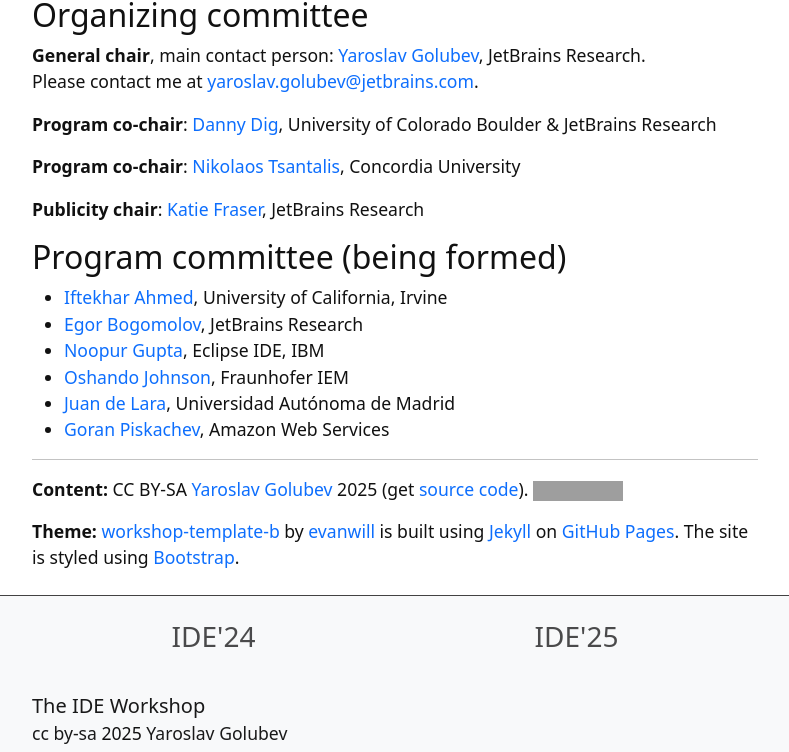
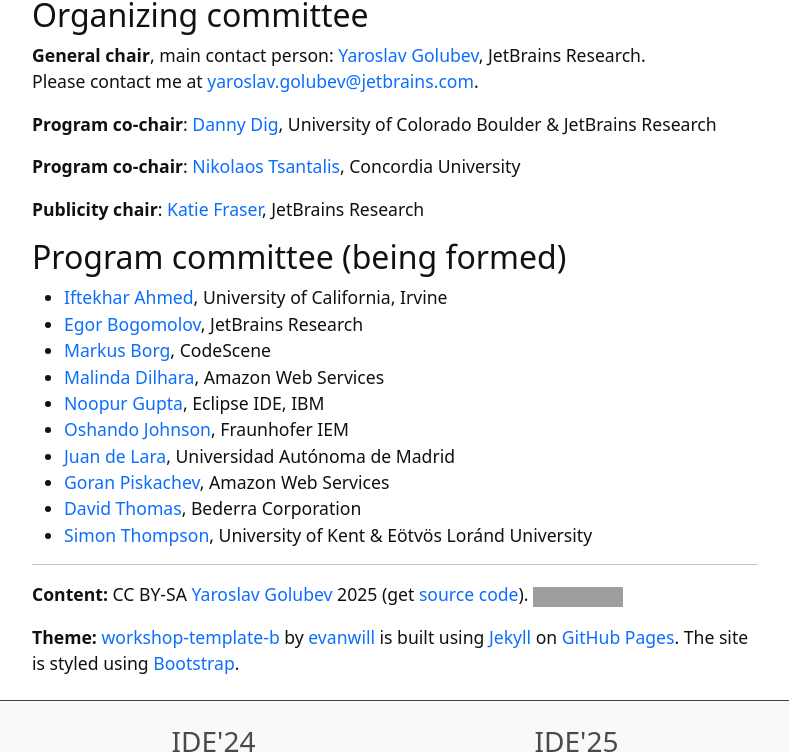
Before and after one commit to ide-workshop/ide-workshop.github.io, a Jekyll site: the page built from index.md, in a window 1280 px wide and 900 px high, scrolled down 3636 px, cut to the strip 0-752 px from the top of the window. Shown: the whole strip, without its empty margins (245-1034 px from the left). Built offline with Jekyll 4.4.1, drawn with Linux system fonts in a browser that asks for light colours; grey boxes are pictures that could not be loaded.

Commit message:
Adding PCs

```diff
--- a/index.md
+++ b/index.md
@@ -135,10 +135,14 @@
 
 * [Iftekhar Ahmed](https://ics.uci.edu/~iftekha/), University of California, Irvine
 * [Egor Bogomolov](https://www.linkedin.com/in/egor-bogomolov-97ab3a162/?originalSubdomain=nl), JetBrains Research
+* [Markus Borg](https://mrksbrg.com/), CodeScene
+* [Malinda Dilhara](https://www.linkedin.com/in/malinda-dilhara-7590a546/), Amazon Web Services
 * [Noopur Gupta](https://www.linkedin.com/in/noopur2507), Eclipse IDE, IBM
 * [Oshando Johnson](https://www.linkedin.com/in/oshandojohnson/), Fraunhofer IEM
 * [Juan de Lara](http://arantxa.ii.uam.es/~jlara/), Universidad Autónoma de Madrid
 * [Goran Piskachev](https://piskachev.github.io), Amazon Web Services
+* [David Thomas](https://www.davethomas.net/), Bederra Corporation
+* [Simon Thompson](https://www.kent.ac.uk/school-of-computing/people/3164/thompson-simon), University of Kent & Eötvös Loránd University
 
 [//]: # (&#40;{% include toc.html %}&#41;)
 
```
